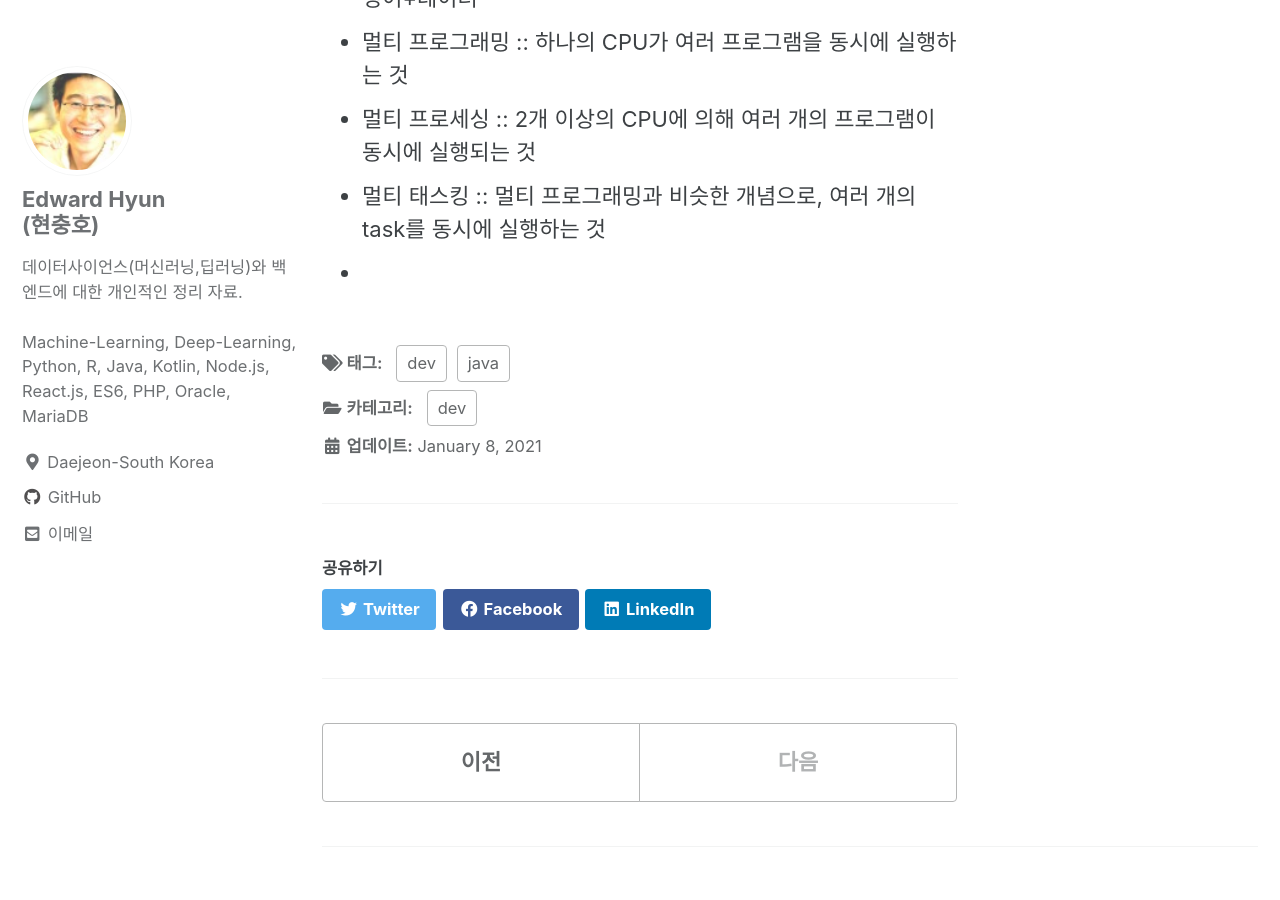
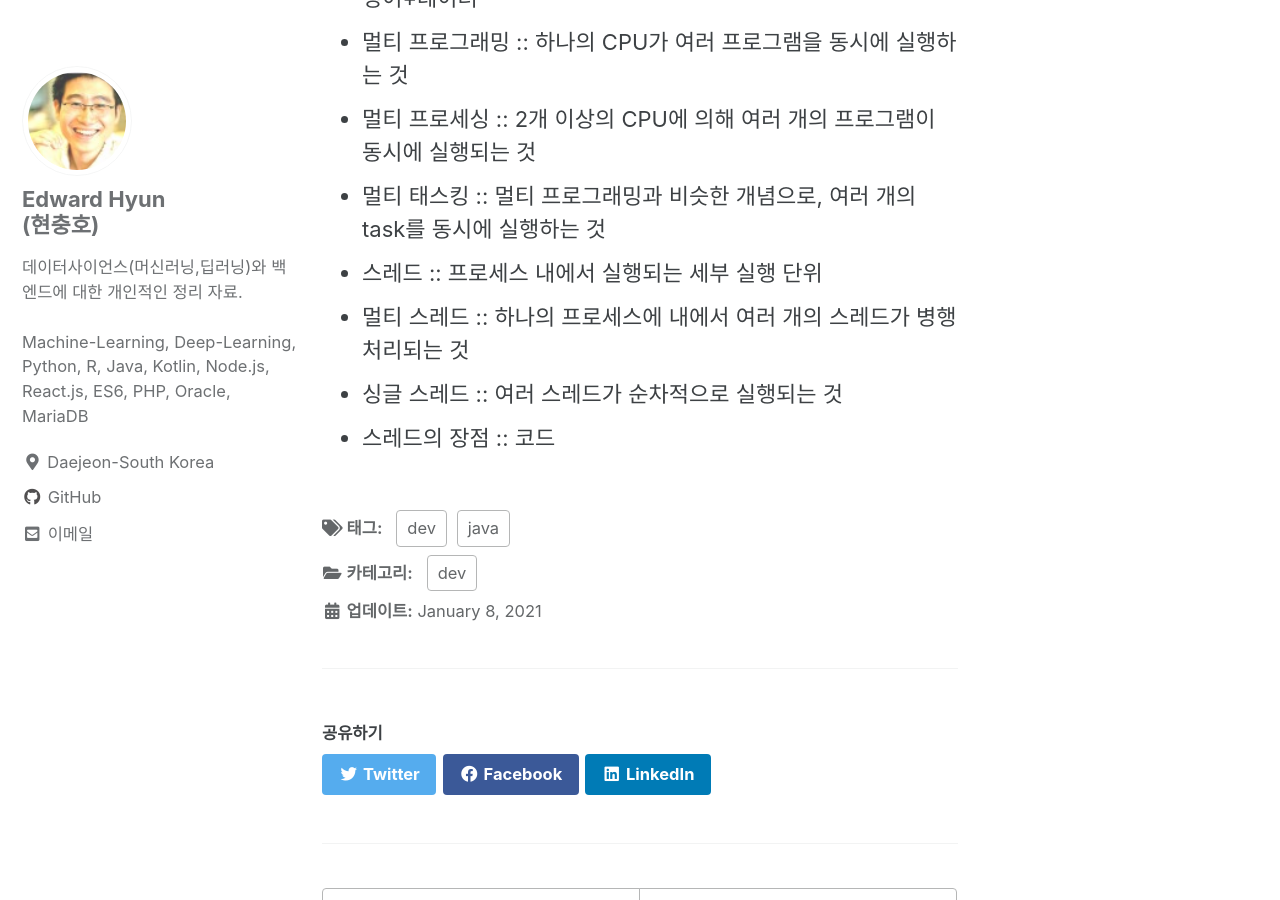
Before and after one commit to iamhch24/iamhch24.github.io, a Jekyll site: the page built from _posts/2021-01-08-[Study] 초보자를 위한 Java Programming.md, in a window 1280 px wide and 900 px high, scrolled down 449 px. Built offline with Jekyll 4.4.1, drawn with Linux system fonts in a browser that asks for light colours; cached includes are drawn as plain includes.

Commit message:
_posts/2021-01-08-[Study] 초보자를 위한 Java Programming.md updated from https://stackedit.io/

```diff
--- a/_posts/2021-01-08-[Study] 초보자를 위한 Java Programming.md
+++ b/_posts/2021-01-08-[Study] 초보자를 위한 Java Programming.md
@@ -17,7 +17,11 @@ toc: true
 * 멀티 프로그래밍 :: 하나의 CPU가 여러 프로그램을 동시에 실행하는 것
 * 멀티 프로세싱 :: 2개 이상의 CPU에 의해 여러 개의 프로그램이 동시에 실행되는 것
 * 멀티 태스킹 :: 멀티 프로그래밍과 비슷한 개념으로, 여러 개의 task를 동시에 실행하는 것
-*
+* 스레드 :: 프로세스 내에서 실행되는 세부 실행 단위
+* 멀티 스레드 :: 하나의 프로세스에 내에서 여러 개의 스레드가 병행 처리되는 것
+* 싱글 스레드 :: 여러 스레드가 순차적으로 실행되는 것
+* 스레드의 장점 :: 코드
+
 <!--stackedit_data:
-eyJoaXN0b3J5IjpbMjAzNzI1MTM1OSwtMTI2NDQ0NDc3M119
+eyJoaXN0b3J5IjpbLTQ0ODAzNTk3NSwtMTI2NDQ0NDc3M119
 -->
```
